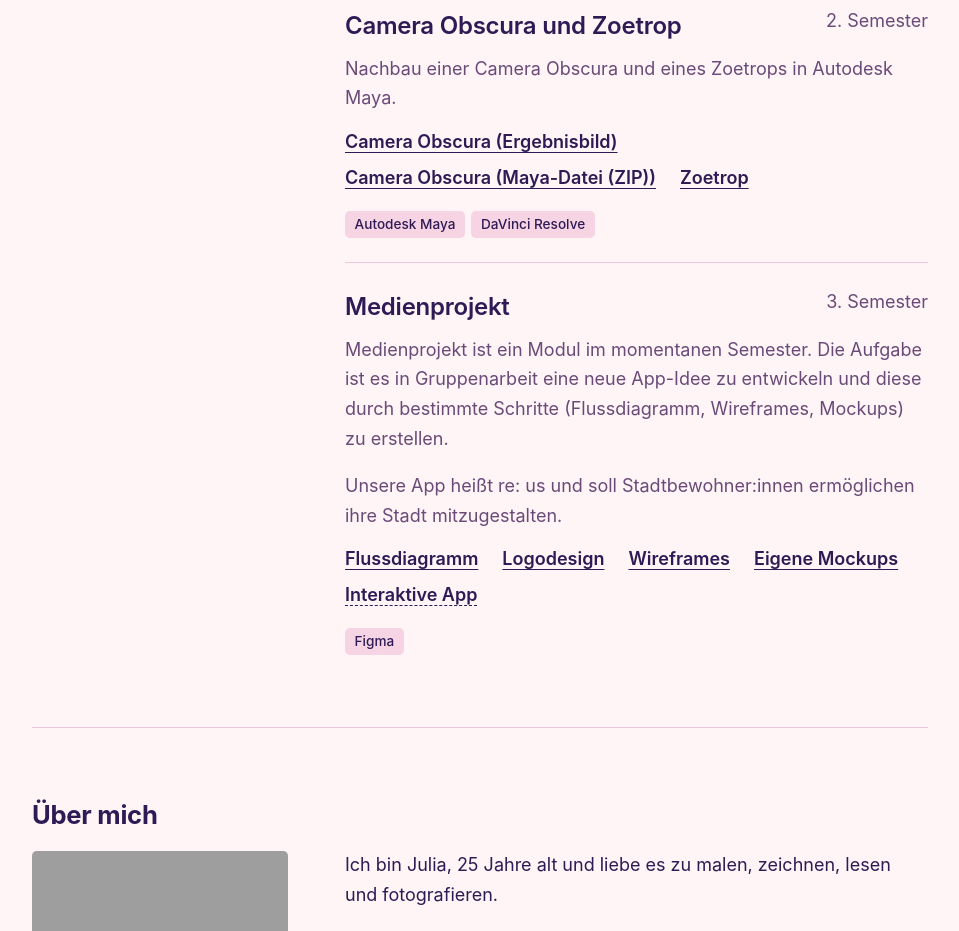
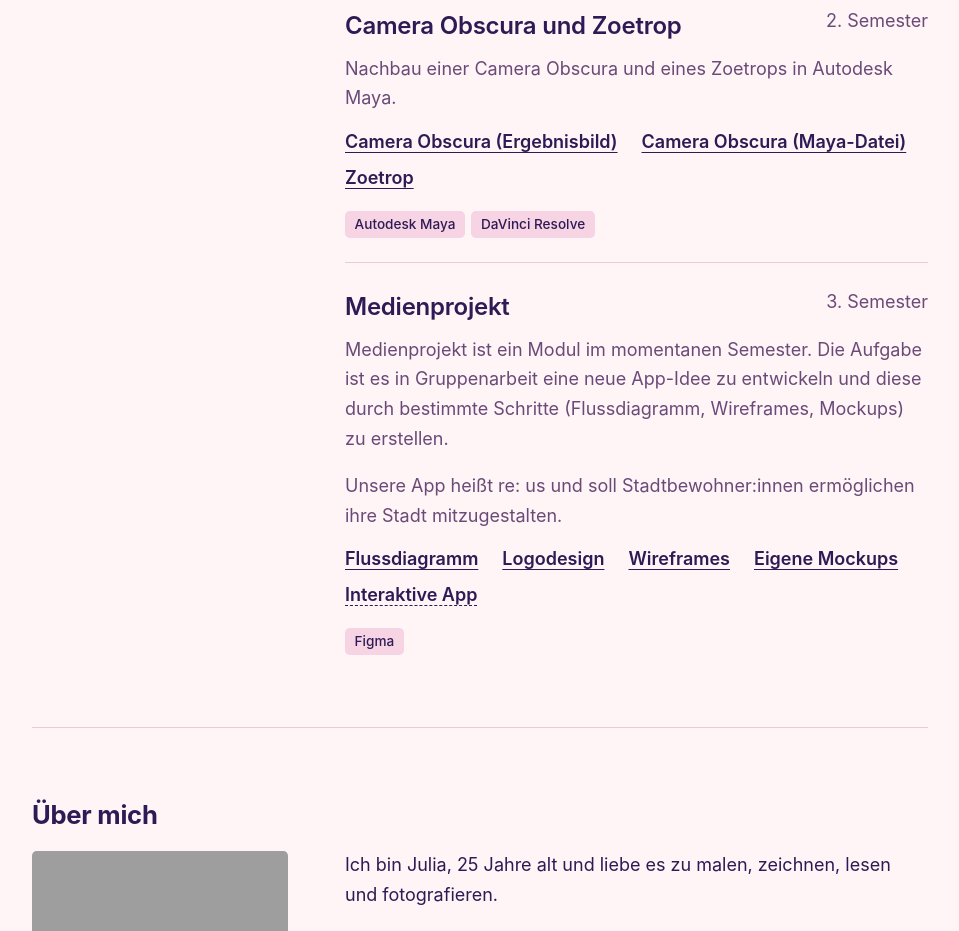
Before and after one commit to Julia-Moeller1/Julia-Moeller1.github.io, a plain HTML site: page index.html in a window 1280 px wide. Shown: the part 1140-2071 px from the top of the page, without its empty margins (160-1119 px from the left). Drawn offline with nearby package versions, Linux system fonts and the light colour scheme.

Commit message:
Changed Camera Obscura maya file again

```diff
--- a/index.html
+++ b/index.html
@@ -56,7 +56,7 @@
   <p>Nachbau einer Camera Obscura und eines Zoetrops in Autodesk Maya.</p>
   <ul class="project-links">
     <li><a href="CameraObscura.jpg" target="_blank" rel="noopener">Camera Obscura (Ergebnisbild)</a></li>
-    <li><a href="CameraObscura 2.ma.zip" download>Camera Obscura (Maya-Datei (ZIP))</a></li>
+    <li><a href="CameraObscura 2.ma.zip" download>Camera Obscura (Maya-Datei)</a></li>
     <li><a href="Zoetrop.mp4" target="_blank" rel="noopener">Zoetrop</a></li>
   </ul>
   <ul class="tags"><li class="tag">Autodesk Maya</li><li class="tag">DaVinci Resolve</li></ul>
```
